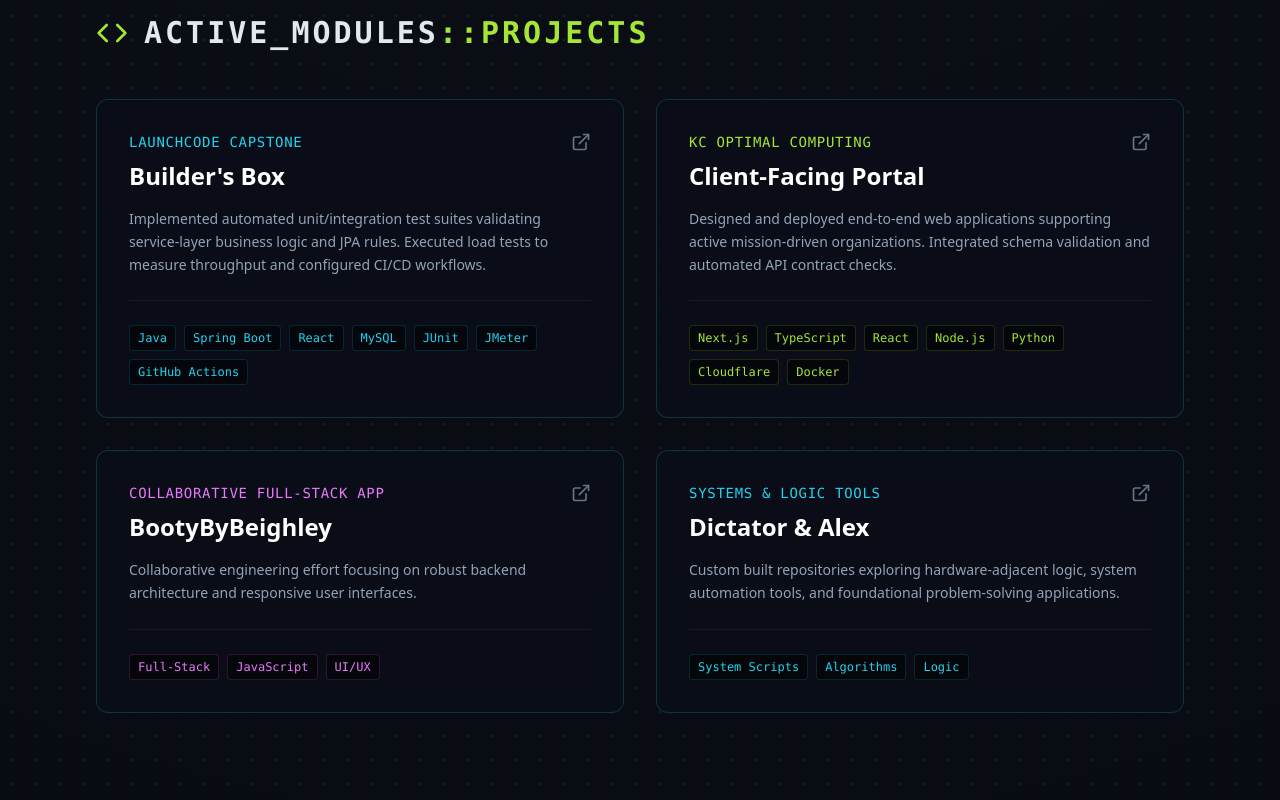
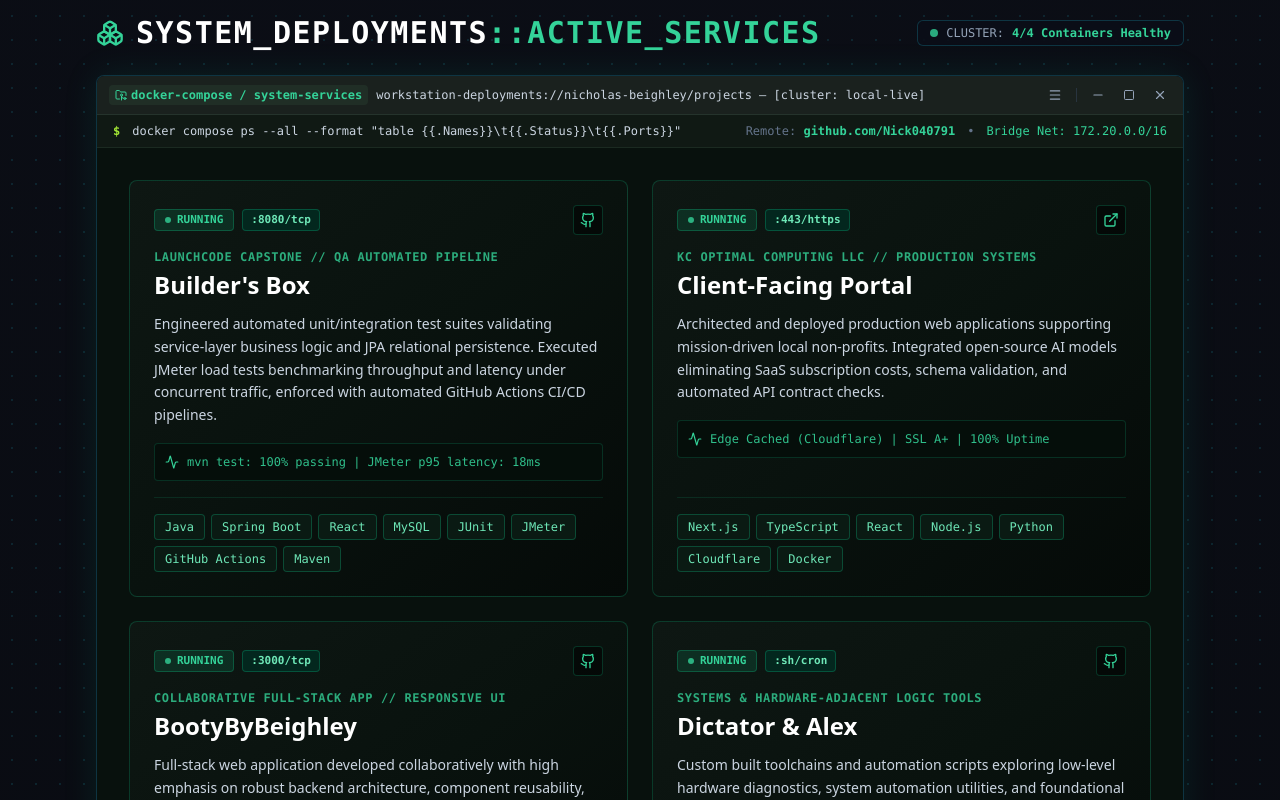
Before and after one commit to Nick040791/portfolio, a React (Vite) app: page / in a window 1280 px wide. Shown: the part 2180-2980 px from the top of the page. Built offline with nearby package versions, Linux system fonts and the light colour scheme.

Commit message:
feat: redesign projects as ubuntu container services with dark green matrix theme

```diff
--- a/src/components/ProjectCard.tsx
+++ b/src/components/ProjectCard.tsx
@@ -1,52 +1,104 @@
 import React from 'react';
-import { ExternalLink } from 'lucide-react';
+import { ExternalLink, Activity } from 'lucide-react';
 import { ProjectItem } from '../types/portfolio';
-import { getColorScheme } from '../utils/theme';
+import { GithubIcon } from './Icons';
 
 interface ProjectCardProps {
   project: ProjectItem;
 }
 
 export const ProjectCard: React.FC<ProjectCardProps> = ({ project }) => {
-  const scheme = getColorScheme(project.accent);
-
   return (
-    <div
-      className={`glass-panel rounded-xl p-8 flex flex-col justify-between group transition-all duration-500 border-t-2 ${scheme.borderSubtle} hover:-translate-y-2 relative overflow-hidden`}
-    >
-      {/* Background glow effect on hover */}
-      <div
-        className={`absolute inset-0 opacity-0 group-hover:opacity-10 bg-gradient-to-br ${scheme.gradientFrom} to-transparent transition-opacity duration-500`}
-      />
+    <div className="bg-gradient-to-br from-[#0e1713] via-[#09120e] to-[#050a08] rounded-lg p-5 sm:p-6 flex flex-col justify-between group transition-all duration-300 border border-emerald-500/25 hover:border-emerald-400/80 hover:shadow-[0_0_30px_rgba(16,185,129,0.22)] relative overflow-hidden">
+      {/* Background subtle scanline glow */}
+      <div className="absolute inset-0 opacity-0 group-hover:opacity-10 bg-gradient-to-br from-emerald-500 to-transparent transition-opacity duration-500 pointer-events-none" />
 
       <div className="relative z-10">
-        <div className="flex justify-between items-start mb-2">
-          <p className={`font-mono text-sm ${scheme.text} uppercase tracking-wider`}>
-            {project.subtitle}
-          </p>
+        {/* Top Header: Container Port & Action Links */}
+        <div className="flex items-center justify-between gap-2 mb-3.5">
+          <div className="flex items-center space-x-2">
+            <span className="flex items-center gap-1.5 px-2.5 py-0.5 rounded text-[11px] font-mono font-semibold bg-emerald-500/15 text-emerald-400 border border-emerald-500/30">
+              <span className="w-1.5 h-1.5 rounded-full bg-emerald-400 animate-pulse" />
+              RUNNING
+            </span>
+            {project.containerPort && (
+              <span className="px-2 py-0.5 rounded text-[11px] font-mono bg-emerald-950/80 text-emerald-300 border border-emerald-600/40 font-semibold">
+                {project.containerPort}
+              </span>
+            )}
+          </div>
+
+          {/* Action Links: GitHub & Live Portal */}
+          <div className="flex items-center space-x-1.5">
+            {project.githubUrl && (
+              <a
+                href={project.githubUrl}
+                target="_blank"
+                rel="noreferrer"
+                aria-label={`View ${project.title} on GitHub`}
+                title="View Source on GitHub"
+                className="p-1.5 rounded bg-black/50 text-emerald-400 hover:text-white hover:bg-emerald-600/30 border border-emerald-500/25 transition-colors"
+              >
+                <GithubIcon className="w-4 h-4" />
+              </a>
+            )}
+            {project.liveUrl && (
+              <a
+                href={project.liveUrl}
+                target="_blank"
+                rel="noreferrer"
+                aria-label={`Open live deployment for ${project.title}`}
+                title="Open Live Deployment"
+                className="p-1.5 rounded bg-black/50 text-emerald-400 hover:text-white hover:bg-emerald-600/30 border border-emerald-500/25 transition-colors"
+              >
+                <ExternalLink className="w-4 h-4" />
+              </a>
+            )}
+            {!project.githubUrl && !project.liveUrl && (
               <a
                 href={project.link}
                 target="_blank"
                 rel="noreferrer"
                 aria-label={`External link to ${project.title}`}
-            className="text-slate-500 hover:text-white transition-colors"
+                title="Open Project"
+                className="p-1.5 rounded bg-black/50 text-emerald-400 hover:text-white hover:bg-emerald-600/30 border border-emerald-500/25 transition-colors"
               >
-            <ExternalLink className="w-5 h-5" />
+                <ExternalLink className="w-4 h-4" />
               </a>
+            )}
           </div>
-        <h3 className="text-2xl font-bold text-white mb-4 group-hover:neon-text-cyan transition-all">
+        </div>
+
+        {/* Project Subtitle & Title */}
+        <div className="space-y-1 mb-3">
+          <div className="font-mono text-xs text-emerald-400/80 uppercase tracking-wider font-semibold">
+            {project.subtitle}
+          </div>
+          <h3 className="text-xl sm:text-2xl font-bold text-white font-sans group-hover:text-emerald-300 transition-colors">
             {project.title}
           </h3>
-        <p className="text-slate-400 leading-relaxed text-sm mb-6">
+        </div>
+
+        {/* Description */}
+        <p className="text-slate-300 leading-relaxed text-sm sm:text-[14px] font-sans mb-4">
           {project.description}
         </p>
+
+        {/* System Metric / Health Output */}
+        {project.systemMetrics && (
+          <div className="bg-[#050e0a] p-2.5 rounded border border-emerald-500/20 text-xs font-mono text-emerald-400/90 flex items-center space-x-2 mb-4">
+            <Activity className="w-3.5 h-3.5 text-emerald-400 flex-shrink-0" />
+            <span className="truncate">{project.systemMetrics}</span>
+          </div>
+        )}
       </div>
 
-      <div className="flex flex-wrap gap-2 relative z-10 mt-auto pt-6 border-t border-white/5">
+      {/* Tech Stack Chips (Dark Green Theme) */}
+      <div className="flex flex-wrap gap-1.5 relative z-10 mt-auto pt-4 border-t border-emerald-500/15">
         {project.tech.map((tag, i) => (
           <span
             key={i}
-            className={`text-xs font-mono px-2 py-1 rounded bg-black/50 border ${scheme.borderSubtle} ${scheme.text}`}
+            className="text-xs font-mono px-2.5 py-1 rounded bg-[#0a1a13] border border-emerald-500/30 text-emerald-300 hover:text-white hover:border-emerald-400/60 transition-colors"
           >
             {tag}
           </span>
--- a/src/components/Projects.tsx
+++ b/src/components/Projects.tsx
@@ -1,22 +1,126 @@
 import React from 'react';
-import { Code } from 'lucide-react';
+import {
+  Boxes,
+  Minus,
+  Square,
+  X,
+  Menu,
+  FolderGit2,
+} from 'lucide-react';
 import { projectsData } from '../data/portfolioData';
 import { ProjectCard } from './ProjectCard';
 
 export const Projects: React.FC = () => {
   return (
-    <section id="projects" className="relative z-10">
-      <div className="flex items-center space-x-4 mb-12">
-        <Code className="w-8 h-8 text-lime-400" />
-        <h2 className="text-3xl font-bold font-mono tracking-widest uppercase">
-          Active_Modules<span className="text-lime-400">::Projects</span>
-        </h2>
+    <section id="projects" className="relative z-10 space-y-6">
+      {/* Section Header */}
+      <div className="flex flex-col sm:flex-row sm:items-center justify-between gap-4">
+        <div className="flex items-center space-x-3">
+          <Boxes className="w-7 h-7 text-emerald-400" />
+          <h2 className="text-2xl sm:text-3xl font-bold font-mono tracking-wider uppercase text-white">
+            System_Deployments<span className="text-emerald-400">::Active_Services</span>
+          </h2>
+        </div>
+
+        {/* Telemetry Status Indicator */}
+        <div className="flex items-center space-x-2 px-3 py-1 glass-panel rounded-md border border-emerald-500/20 text-xs font-mono self-start sm:self-auto">
+          <span className="w-2 h-2 rounded-full bg-emerald-400 animate-pulse" />
+          <span className="text-slate-400">CLUSTER:</span>
+          <span className="text-emerald-400 font-semibold">4/4 Containers Healthy</span>
+        </div>
       </div>
 
-      <div className="grid grid-cols-1 md:grid-cols-2 gap-8">
-        {projectsData.map((project, idx) => (
-          <ProjectCard key={idx} project={project} />
-        ))}
+      {/* Ubuntu Linux Services & Projects Window */}
+      <div className="glass-panel rounded-lg overflow-hidden border border-emerald-500/30 shadow-[0_0_35px_rgba(16,185,129,0.12)]">
+        {/* Ubuntu GNOME Window Titlebar */}
+        <div className="bg-[#1a211e] border-b border-[#25332c] px-3 py-2 flex items-center justify-between select-none">
+          <div className="flex items-center space-x-2">
+            <span className="px-1.5 py-0.5 rounded bg-[#202e26] text-emerald-400 font-mono text-xs flex items-center gap-1 font-semibold">
+              <FolderGit2 className="w-3 h-3" />
+              docker-compose / system-services
+            </span>
+            <span className="font-mono text-xs text-slate-300 font-medium hidden sm:inline">
+              workstation-deployments://nicholas-beighley/projects — [cluster: local-live]
+            </span>
+          </div>
+
+          {/* Ubuntu GNOME Window Controls */}
+          <div className="flex items-center space-x-2.5 text-slate-400">
+            <button
+              type="button"
+              className="p-1 hover:text-slate-200 hover:bg-[#25332c] rounded transition-colors"
+              title="Menu"
+              aria-label="Menu"
+            >
+              <Menu className="w-3.5 h-3.5" />
+            </button>
+            <span className="h-3.5 w-[1px] bg-slate-700/60" aria-hidden="true" />
+            <button
+              type="button"
+              className="p-1 hover:text-slate-200 hover:bg-[#25332c] rounded transition-colors"
+              title="Minimize"
+              aria-label="Minimize"
+            >
+              <Minus className="w-3.5 h-3.5" />
+            </button>
+            <button
+              type="button"
+              className="p-1 hover:text-slate-200 hover:bg-[#25332c] rounded transition-colors"
+              title="Maximize"
+              aria-label="Maximize"
+            >
+              <Square className="w-3 h-3" />
+            </button>
+            <button
+              type="button"
+              className="p-1 text-slate-400 hover:text-white hover:bg-red-600/90 rounded-full transition-colors"
+              title="Close"
+              aria-label="Close"
+            >
+              <X className="w-3.5 h-3.5" />
+            </button>
+          </div>
+        </div>
+
+        {/* Command Toolbar / Subheader */}
+        <div className="bg-[#101914] border-b border-[#1b2a21] px-4 py-2 flex flex-wrap items-center justify-between gap-3 text-xs font-mono">
+          <div className="flex items-center space-x-3 text-slate-400">
+            <span className="text-lime-400 font-semibold">$</span>
+            <span className="text-slate-300">
+              docker compose ps --all --format "table {'{{.Names}}\\t{{.Status}}\\t{{.Ports}}'}"
+            </span>
+          </div>
+          <div className="flex items-center space-x-3 text-slate-500">
+            <span>Remote: <span className="text-emerald-400 font-semibold">github.com/Nick040791</span></span>
+            <span>•</span>
+            <span className="text-emerald-400">Bridge Net: 172.20.0.0/16</span>
+          </div>
+        </div>
+
+        {/* Main Workbench Grid */}
+        <div className="p-4 sm:p-6 lg:p-8 bg-[#09110d]/95">
+          <div className="grid grid-cols-1 md:grid-cols-2 gap-6">
+            {projectsData.map((project, idx) => (
+              <ProjectCard key={idx} project={project} />
+            ))}
+          </div>
+        </div>
+
+        {/* Ubuntu Application Status Bar */}
+        <div className="bg-[#0b1410] border-t border-[#18261e] px-4 py-1.5 flex flex-wrap items-center justify-between text-[11px] font-mono text-slate-500 gap-2 select-none">
+          <div className="flex items-center space-x-3">
+            <span className="text-emerald-400 font-semibold">● 4 CONTAINERS RUNNING</span>
+            <span>|</span>
+            <span>Docker Engine v27.3.1</span>
+            <span>|</span>
+            <span>Compose Spec v2</span>
+          </div>
+          <div className="flex items-center space-x-3">
+            <span>Health: Passing</span>
+            <span>|</span>
+            <span>Ubuntu 24.04 LTS (x86_64)</span>
+          </div>
+        </div>
       </div>
     </section>
   );
--- a/src/data/portfolioData.tsx
+++ b/src/data/portfolioData.tsx
@@ -108,35 +108,51 @@ export const journeyData: JourneyItem[] = [
 export const projectsData: ProjectItem[] = [
   {
     title: "Builder's Box",
-    subtitle: "LaunchCode Capstone",
-    description: "Implemented automated unit/integration test suites validating service-layer business logic and JPA rules. Executed load tests to measure throughput and configured CI/CD workflows.",
-    tech: ["Java", "Spring Boot", "React", "MySQL", "JUnit", "JMeter", "GitHub Actions"],
+    subtitle: "LaunchCode Capstone // QA Automated Pipeline",
+    description: "Engineered automated unit/integration test suites validating service-layer business logic and JPA relational persistence. Executed JMeter load tests benchmarking throughput and latency under concurrent traffic, enforced with automated GitHub Actions CI/CD pipelines.",
+    tech: ["Java", "Spring Boot", "React", "MySQL", "JUnit", "JMeter", "GitHub Actions", "Maven"],
     link: "https://github.com/Nick040791/Builders-Box",
-    accent: "cyan"
+    githubUrl: "https://github.com/Nick040791/Builders-Box",
+    containerPort: ":8080/tcp",
+    statusBadge: "HEALTHY // CI_CD_PASSING",
+    systemMetrics: "mvn test: 100% passing | JMeter p95 latency: 18ms",
+    accent: "lime"
   },
   {
     title: "Client-Facing Portal",
-    subtitle: "KC Optimal Computing",
-    description: "Designed and deployed end-to-end web applications supporting active mission-driven organizations. Integrated schema validation and automated API contract checks.",
+    subtitle: "KC Optimal Computing LLC // Production Systems",
+    description: "Architected and deployed production web applications supporting mission-driven local non-profits. Integrated open-source AI models eliminating SaaS subscription costs, schema validation, and automated API contract checks.",
     tech: ["Next.js", "TypeScript", "React", "Node.js", "Python", "Cloudflare", "Docker"],
     link: "https://kcoptimalcomputing.com",
+    liveUrl: "https://kcoptimalcomputing.com",
+    containerPort: ":443/https",
+    statusBadge: "DEPLOYED // 0_SAAS_OVERHEAD",
+    systemMetrics: "Edge Cached (Cloudflare) | SSL A+ | 100% Uptime",
     accent: "lime"
   },
   {
     title: "BootyByBeighley",
-    subtitle: "Collaborative Full-Stack App",
-    description: "Collaborative engineering effort focusing on robust backend architecture and responsive user interfaces.",
-    tech: ["Full-Stack", "JavaScript", "UI/UX"],
+    subtitle: "Collaborative Full-Stack App // Responsive UI",
+    description: "Full-stack web application developed collaboratively with high emphasis on robust backend architecture, component reusability, and responsive user interfaces.",
+    tech: ["JavaScript", "Full-Stack", "CSS3", "Git Collaboration", "UI/UX"],
     link: "https://github.com/adam035827/BootyByBeighley",
-    accent: "magenta"
+    githubUrl: "https://github.com/adam035827/BootyByBeighley",
+    containerPort: ":3000/tcp",
+    statusBadge: "ACTIVE // COLLAB_MERGED",
+    systemMetrics: "Branch PRs: Reviewed & Merged | Component Architecture",
+    accent: "lime"
   },
   {
     title: "Dictator & Alex",
-    subtitle: "Systems & Logic Tools",
-    description: "Custom built repositories exploring hardware-adjacent logic, system automation tools, and foundational problem-solving applications.",
-    tech: ["System Scripts", "Algorithms", "Logic"],
+    subtitle: "Systems & Hardware-Adjacent Logic Tools",
+    description: "Custom built toolchains and automation scripts exploring low-level hardware diagnostics, system automation utilities, and foundational algorithmic problem-solving.",
+    tech: ["System Scripts", "Algorithms", "Bash CLI", "Hardware Logic"],
     link: "https://github.com/Nick040791/Dictator",
-    accent: "cyan"
+    githubUrl: "https://github.com/Nick040791/Dictator",
+    containerPort: ":sh/cron",
+    statusBadge: "COMPILED // ROOT_CAUSE_TOOLS",
+    systemMetrics: "POSIX compliant | Low-overhead shell & logic routines",
+    accent: "lime"
   }
 ];
 
```
Also changed, not shown: src/types/portfolio.ts (+6 -1 lines). Lines whose indentation alone changed are shown as unchanged.
